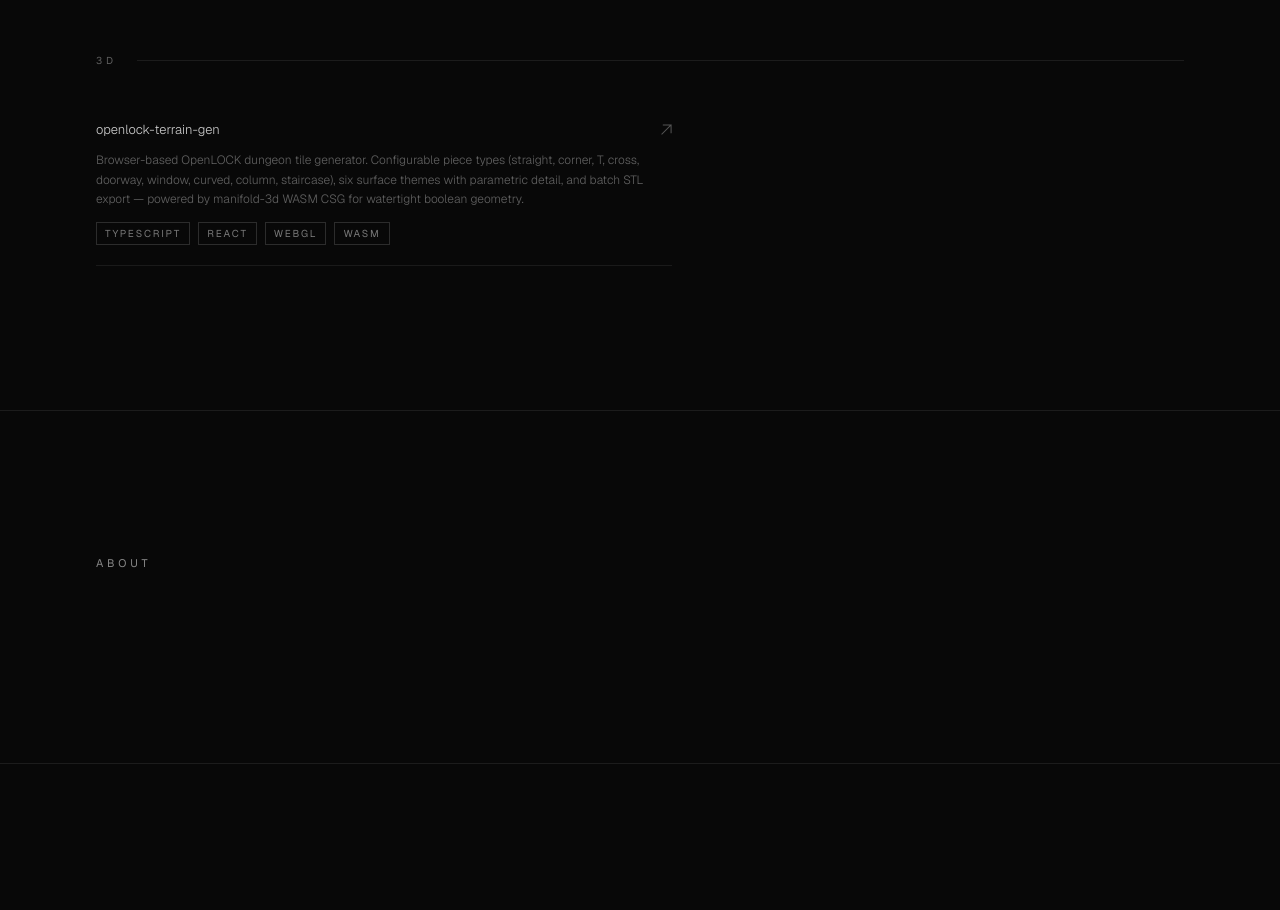
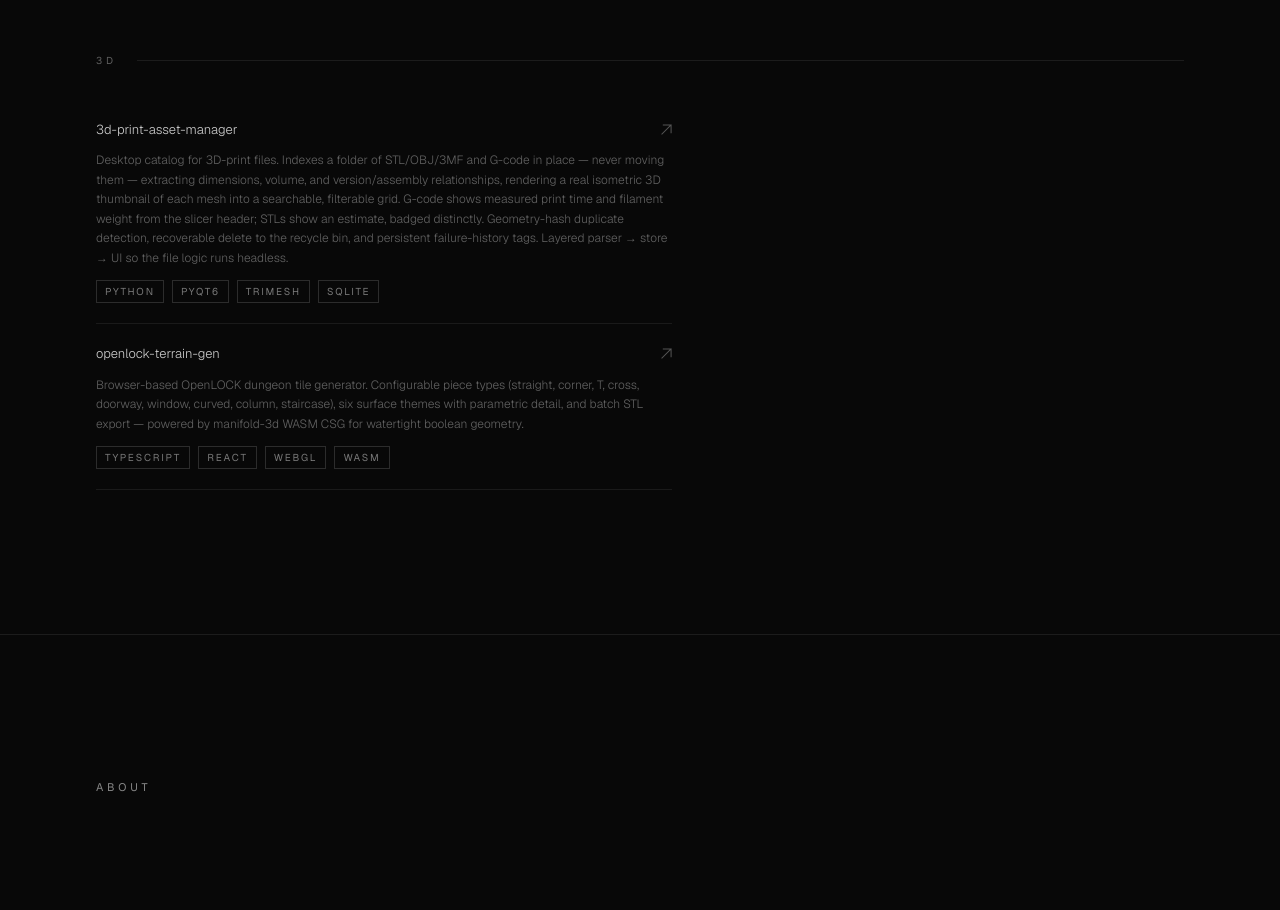
Before and after one commit to hadencain/portfolio, a Next.js app: page / in a window 1280 px wide. Shown: the part 3560-4470 px from the top of the page. Built offline with nearby package versions, Linux system fonts and the light colour scheme.

Commit message:
Add 3d-print-asset-manager to 3D projects section

```diff
--- a/components/projects.tsx
+++ b/components/projects.tsx
@@ -214,6 +214,13 @@ const AR_MOBILE: Project[] = [
 ];
 
 const THREED: Project[] = [
+  {
+    title: "3d-print-asset-manager",
+    description:
+      "Desktop catalog for 3D-print files. Indexes a folder of STL/OBJ/3MF and G-code in place — never moving them — extracting dimensions, volume, and version/assembly relationships, rendering a real isometric 3D thumbnail of each mesh into a searchable, filterable grid. G-code shows measured print time and filament weight from the slicer header; STLs show an estimate, badged distinctly. Geometry-hash duplicate detection, recoverable delete to the recycle bin, and persistent failure-history tags. Layered parser → store → UI so the file logic runs headless.",
+    tags: ["Python", "PyQt6", "trimesh", "SQLite"],
+    github: "https://github.com/hadencain/3d-print-asset-manager",
+  },
   {
     title: "openlock-terrain-gen",
     description:
```
